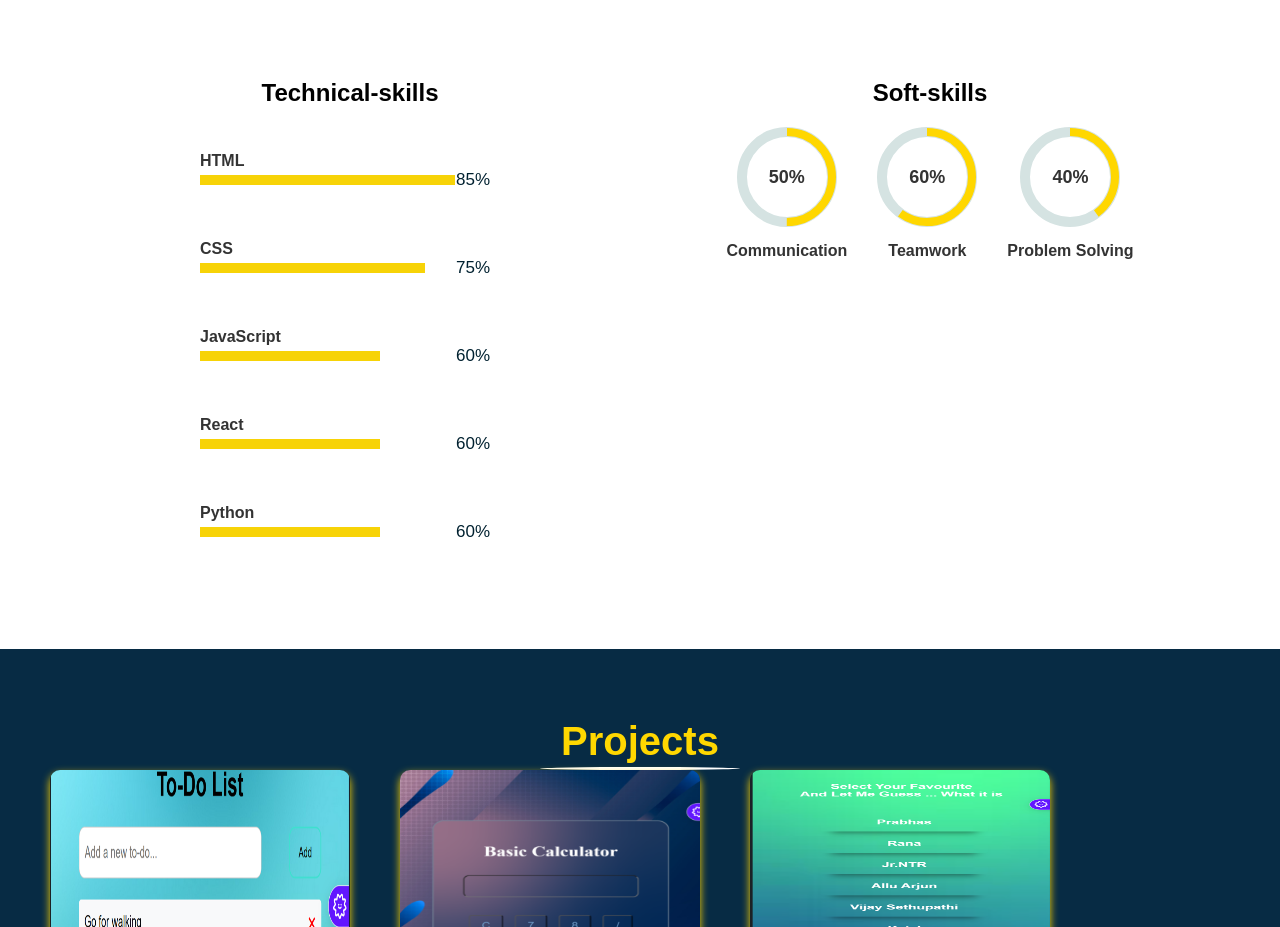
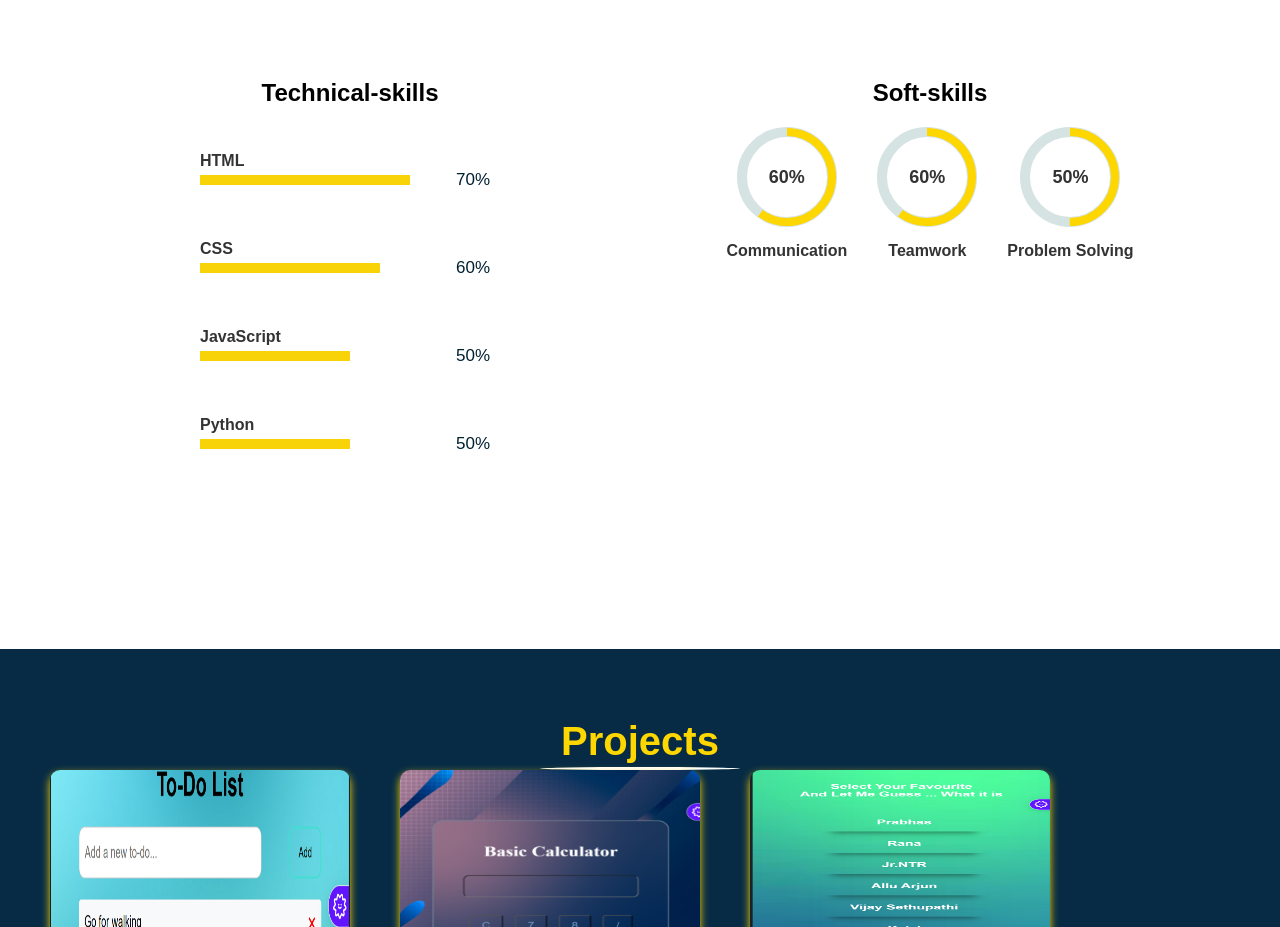
Before and after one commit to siri1007/My-Portfolio, a plain HTML site: page index.html in a window 1280 px wide. Shown: the part 920-1847 px from the top of the page. Drawn offline with Linux system fonts and the light colour scheme.

Commit message:
Update index.html

```diff
--- a/index.html
+++ b/index.html
@@ -95,8 +95,8 @@
           <div class="skill-bar">
             <span class="skill-name">HTML</span>
             <div class="bar">
-              <div class="fill" style="width: 85%"> </div>
-              <span class="percentage1">85%</span>
+              <div class="fill" style="width: 70%"> </div>
+              <span class="percentage1">70%</span>
             </div>
           </div>
 
@@ -112,29 +112,23 @@
           <div class="skill-bar">
             <span class="skill-name">CSS</span>
             <div class="bar">
-              <div class="fill" style="width: 75%"></div>
-              <span class="percentage1">75%</span>
+              <div class="fill" style="width: 60%"></div>
+              <span class="percentage1">60%</span>
             </div>
           </div>
           <div class="skill-bar">
             <span class="skill-name">JavaScript</span>
             <div class="bar">
-              <div class="fill" style="width: 60%"></div>
-              <span class="percentage1">60%</span>
+              <div class="fill" style="width: 50%"></div>
+              <span class="percentage1">50%</span>
             </div>
           </div>
-          <div class="skill-bar">
-            <span class="skill-name">React</span>
-            <div class="bar">
-              <div class="fill" style="width: 60%"></div>
-              <span class="percentage1">60%</span>
-            </div>
-          </div>
+
           <div class="skill-bar">
             <span class="skill-name">Python</span>
             <div class="bar">
-              <div class="fill" style="width: 60%"></div>
-              <span class="percentage1">60%</span>
+              <div class="fill" style="width: 50%"></div>
+              <span class="percentage1">50%</span>
             </div>
           </div>
         </div>
@@ -155,9 +149,9 @@
           <div class="skill">
             <svg class="progress-circle" width="100" height="100">
               <circle class="bg" cx="50" cy="50" r="45"></circle>
-              <circle class="progress" cx="50" cy="50" r="45" data-percentage="50"></circle>
+              <circle class="progress" cx="50" cy="50" r="45" data-percentage="60"></circle>
             </svg>
-            <div class="percentage">50%</div>
+            <div class="percentage">60%</div>
             <div class="skill-name">Communication</div>
           </div>
           <div class="skill">
@@ -171,9 +165,9 @@
           <div class="skill">
             <svg class="progress-circle" width="100" height="100">
               <circle class="bg" cx="50" cy="50" r="45"></circle>
-              <circle class="progress" cx="50" cy="50" r="45" data-percentage="40"></circle>
+              <circle class="progress" cx="50" cy="50" r="45" data-percentage="50"></circle>
             </svg>
-            <div class="percentage">40%</div>
+            <div class="percentage">50%</div>
             <div class="skill-name">Problem Solving</div>
           </div>
         </div>
```
